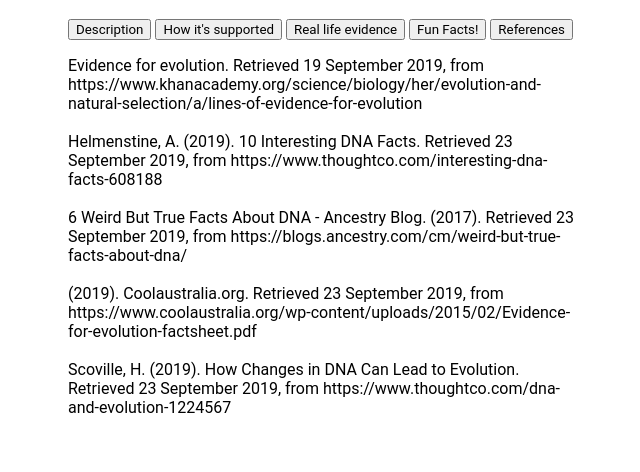
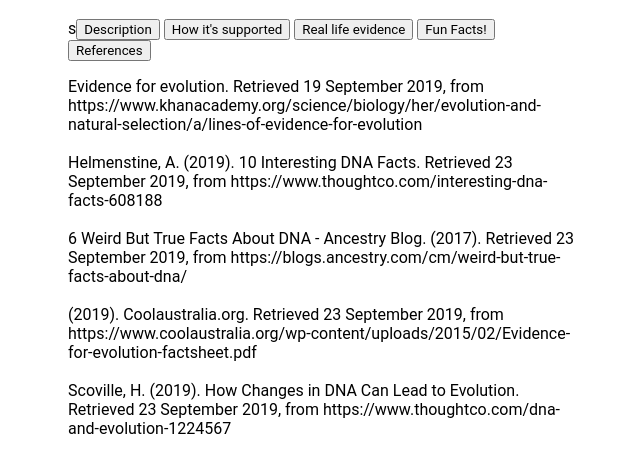
Before and after one commit to morganicapples/friendly-tribble, a plain HTML site: page references.html in a window 1280 px wide. Shown: the part 62-534 px from the top of the page, without its empty margins (316-956 px from the left). Drawn offline with Linux system fonts and the light colour scheme.

Commit message:
Update references.html

```diff
--- a/references.html
+++ b/references.html
@@ -10,7 +10,7 @@
 </head>
 <body>
 	<h1>References</h1>
-	<button type="button" onclick="window.location.href = 'description.html'">Description</button>
+s<button type="button" onclick="window.location.href = 'description.html'">Description</button>
 <button type="button" onclick="window.location.href = 'how.html'">How it's supported</button>
 <button type="button" onclick="window.location.href = 'real-life.html'">Real life evidence</button>
 <button type="button" onclick="window.location.href = 'fun-facts.html'">Fun Facts!</button>
```
